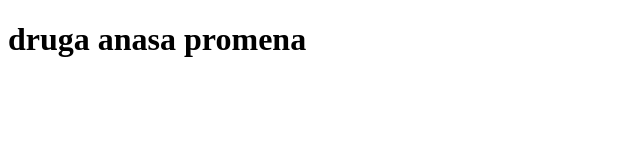
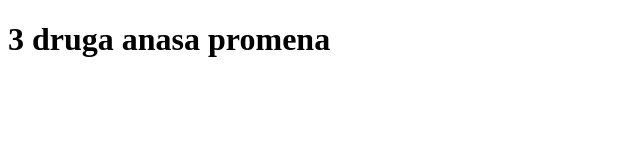
Before and after one commit to Bojan-pk/openProject, a plain HTML site: page index.html in a window 1280 px wide. Shown: the whole page, without its empty margins (0-640 px from the left). Drawn offline with Linux system fonts and the light colour scheme.

Commit message:
Update index.html

```diff
--- a/index.html
+++ b/index.html
@@ -7,6 +7,6 @@
     <title>Open project</title>
 </head>
 <body>
-    <h1>druga anasa promena</h1>
+    <h1>3 druga anasa promena</h1>
 </body>
 </html>
```
